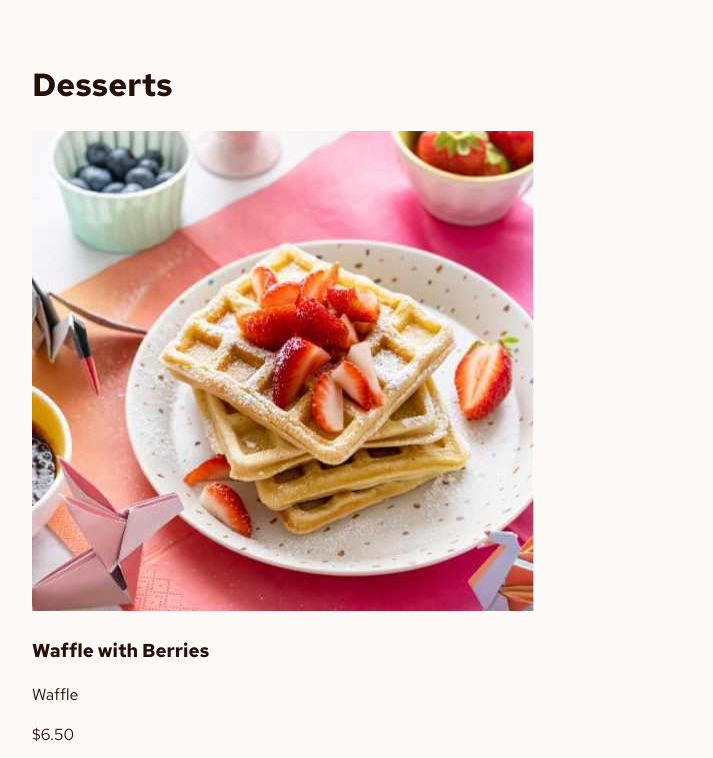
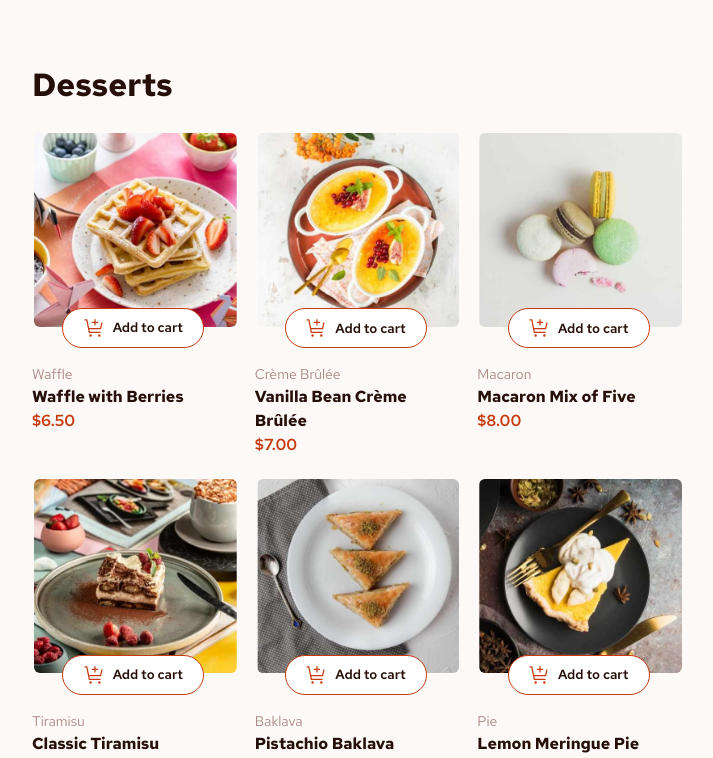
Before and after one commit to KLmk1/Product-list-with-cart, a React (Vite) app: page / in a window 1280 px wide. Shown: the top 758 px of the page, without its empty margins (40-753 px from the left). Built offline with nearby package versions, Linux system fonts and the light colour scheme.

Commit message:
quantity buttons add

```diff
--- a/src/components/menuPage/ProductList/ProductCard/ProductCard.jsx
+++ b/src/components/menuPage/ProductList/ProductCard/ProductCard.jsx
@@ -1,16 +1,15 @@
 import styles from "./ProductCard.module.css";
+import QuantitySpoiler from "./QuantitySpoiler/QuantitySpoiler";
 
 const ProductCard = ({ item }) => {
   return (
     <article className={styles.card}>
-      <img
-        src={item.image.desktop}
-        alt={item.name}
-        className={styles.image}
-      />
+      <div className={styles.imgwrapper}>
+        <QuantitySpoiler item={item} />
+      </div>
       <div className={styles.info}>
-        <h3 className={styles.title}>{item.name}</h3>
         <p className={styles.category}>{item.category}</p>
+        <h4 className={styles.title}>{item.name}</h4>
         <p className={styles.price}>${item.price.toFixed(2)}</p>
       </div>
     </article>
--- a/src/components/menuPage/ProductList/ProductCard/ProductCard.module.css
+++ b/src/components/menuPage/ProductList/ProductCard/ProductCard.module.css
@@ -0,0 +1,28 @@
+
+
+.card {
+    display: inline-block;
+}
+
+.price {
+    font-weight: 600;
+    color: var(--red);
+    margin: 0;
+}
+
+.category {
+    font-size: 0.875rem;
+    color: var(--rose-400);
+    margin: 0;
+    font-weight: 500;
+}
+
+.title {
+    margin: 0;
+}
+
+
+.imgwrapper {
+    position: relative;
+    margin-bottom: 1rem;
+}
--- /dev/null
+++ b/src/components/menuPage/ProductList/ProductCard/QuantitySpoiler/QuantitySpoiler.jsx
@@ -0,0 +1,65 @@
+import styles from "./QuantitySpoiler.module.css";
+import { useState } from "react";
+
+export default function QuantitySpoiler({ item }) {
+  const [isHovered, setIsHovered] = useState(false);
+  const [quantity, setQuantity] = useState(0);
+
+  return (
+    <>
+      <img
+        src={item.image.desktop}
+        alt={item.name}
+        className={styles.cardimage}
+        style={{ "border-color": !isHovered && !quantity ? "rgba(0,0,0,0)" : "var(--red)"}}
+                  onMouseEnter={() => setIsHovered(true)}
+          onMouseLeave={() => setIsHovered(false)}
+      />
+
+      <div className={styles.overlay} style={{ backgroundColor: !isHovered && !quantity ? "white" : "var(--red)" }} tabIndex={0} aria-label="Cart actions"
+          onMouseEnter={() => setIsHovered(true)}
+          onMouseLeave={() => setIsHovered(false)}
+      >
+        <div className={styles.spoilerwrapper}>
+          {!isHovered && !quantity ? (
+            <>
+              <img
+                src="/assets/images/icon-add-to-cart.svg"
+                alt="cartadd"
+                aria-hidden="true"
+                className={styles.cartimg}
+              />
+              <h5 className={styles.spoiler}>Add to cart</h5>
+            </>
+          ) : (
+            <div className={styles.actions}>
+              <button
+                className={styles.minbutton}
+                aria-label="Remove item"
+                onClick={() => setQuantity((q) => Math.max(q - 1, 0))}
+              >
+                <img
+                  src="/assets/images/icon-decrement-quantity.svg"
+                  alt=""
+                  aria-hidden="true"
+                />
+              </button>
+              <span className={styles.quantity}>{quantity}</span>
+              <button
+                className={styles.addbutton}
+                aria-label="Add item"
+                onClick={() => setQuantity((q) => q + 1)}
+              >
+                <img
+                  src="/assets/images/icon-increment-quantity.svg"
+                  alt=""
+                  aria-hidden="true"
+                />
+              </button>
+            </div>
+          )}
+        </div>
+      </div>
+    </>
+  )
+}
--- /dev/null
+++ b/src/components/menuPage/ProductList/ProductCard/QuantitySpoiler/QuantitySpoiler.module.css
@@ -0,0 +1,88 @@
+.cardimage {
+    border-radius: 0.5rem;
+    width: 100%;
+    position: relative;
+    border: solid 2px; /* прозрачная граница по умолчанию */
+}
+
+.overlay {
+  position: relative;
+  align-items: center;
+  justify-content: center;
+  gap: 0.5rem;
+  width: 70%;
+  margin-top: -1.7rem;
+  margin-left: auto;
+  margin-right: auto;
+  border: 1px solid var(--red);
+  border-radius: 1.5rem;
+  cursor: pointer;
+  z-index: 5;
+  box-sizing: border-box;
+  user-select: none;
+  height: 2.5rem;
+
+  display: flex;
+  justify-content: center; /* по горизонтали */
+  align-items: center;     /* по вертикали */
+  pointer-events: auto;
+}
+
+.spoilerwrapper {
+  display: flex;
+  gap: 0.5rem;
+  width: 100%;
+
+  justify-content: center; /* center flex items horizontally, in this case */
+  align-items: center; /* center flex items vertically, in this case */
+  width: auto;
+}
+
+.actions {
+  position: absolute; /* вместо display: absolute */
+  display: flex;      /* чтобы flex всё ещё работал */
+  gap: 2rem;
+  align-items: center;
+  pointer-events: auto;
+}
+
+
+.cartimg {
+    display: inline-block;
+}
+
+.spoiler {
+    display: inline-block;
+    font-weight: 600;
+    margin: 0;
+}
+
+
+
+button {
+  cursor: pointer;
+  border: solid 1px var(--rose-100);
+  border-radius: 999px;
+  background: none;
+
+  display: flex;
+  justify-content: center; /* по горизонтали */
+  align-items: center;     /* по вертикали */
+}
+
+.addbutton {
+  height: 1rem;
+  width: 1rem;
+}
+
+.minbutton {
+  height: 1rem;
+  width: 1rem;
+}
+
+.quantity {
+    font-weight: 500;
+    font-size: 0.8rem;
+    color: white;
+    margin: 0 0.5rem;
+}
--- a/src/components/menuPage/ProductList/ProductList.jsx
+++ b/src/components/menuPage/ProductList/ProductList.jsx
@@ -1,18 +1,23 @@
 import ProductCard from "./ProductCard/ProductCard";
 import data from "../../../data/products.json";
-/**
- * Simple ProductList component
- * - expects a local products.json (array of product objects)
- * - expects a ProductCard component that accepts product props (id, title, price, image, etc.)
- */
+import styles from "./ProductList.module.css";
 
 const ProductList = () => {
     return (
-        <div className="product-list">
-            {data.map((item, index) => (
-                <ProductCard key={index} item={item} />
-            ))}
-        </div>
+        <>
+
+            <header className={styles.header}>
+                <h1 className={styles.listname}>Desserts</h1>
+            </header>
+
+            <ul className={styles.productlist}>
+                {data.map((item, index) => (
+                    <li className={styles.item} key={index}>
+                        <ProductCard item={item} />
+                    </li>
+                ))}
+            </ul>
+        </>
     );
 };
 
--- a/src/components/menuPage/ProductList/ProductList.module.css
+++ b/src/components/menuPage/ProductList/ProductList.module.css
@@ -0,0 +1,9 @@
+.productlist {
+    display: grid;
+    grid-template-columns: repeat(3, 1fr); /* 3 колонки */
+    grid-template-rows: auto;
+    gap: 20px;
+    width: 45%;
+    list-style: none;
+    padding: 0;
+}
--- a/src/components/menuPage/menuPage.jsx
+++ b/src/components/menuPage/menuPage.jsx
@@ -5,10 +5,6 @@ export default function MenuPage() {
   return (
         <>
             <div className={styles.layout}>
-                <header className={styles.header}>
-                    <h1>Desserts</h1>
-                </header>
-
                 <main>
                     <ProductList />
                 </main>
```
